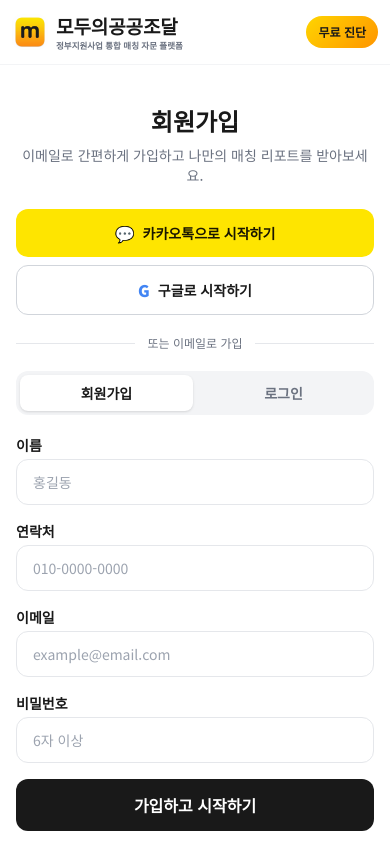
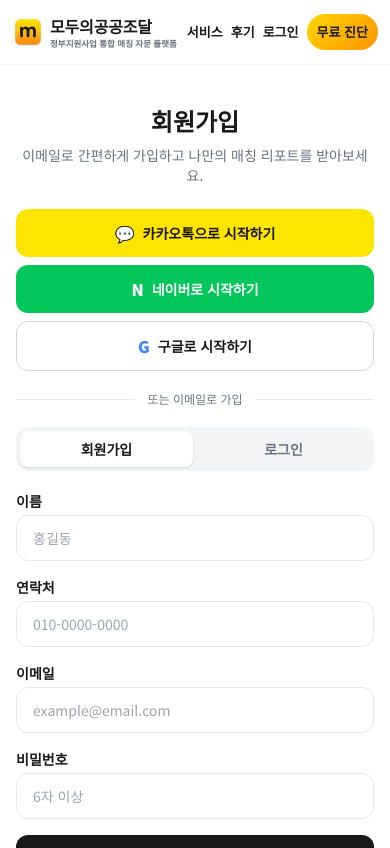
Before and after one commit to ppfa26/PPFA26, a Next.js app: page /signup in a window 390 px wide. Shown: the top 848 px of the page. Built offline with nearby package versions, Linux system fonts and the light colour scheme; no server answers; a web font is replaced by a local one.

Commit message:
모바일 세로모드 헤더 메뉴 표시: 서비스·후기·로그인 버튼 항상 노출 (글자·간격 축소로 좁은 화면 대응)

```diff
--- a/src/app/signup/page.tsx
+++ b/src/app/signup/page.tsx
@@ -39,8 +39,8 @@ function SignupInner() {
     router.push(tier ? `/payment?tier=${tier}` : "/dashboard");
   };
 
-  // 소셜 로그인 (카카오 / 구글) — Supabase OAuth
-  const handleOAuth = async (provider: "kakao" | "google") => {
+  // 소셜 로그인 (카카오 / 네이버 / 구글) — Supabase OAuth
+  const handleOAuth = async (provider: "kakao" | "google", label = "") => {
     setMsg(null);
     setLoading(true);
     try {
@@ -54,17 +54,20 @@ function SignupInner() {
       });
       if (error) {
         setMsg(
-          provider === "kakao"
-            ? "카카오 로그인 연결이 아직 설정되지 않았습니다. 잠시 후 다시 시도해 주세요."
-            : "구글 로그인 연결이 아직 설정되지 않았습니다. 잠시 후 다시 시도해 주세요."
+          `${label || provider} 로그인 연결이 아직 설정되지 않았습니다. 잠시 후 다시 시도해 주세요.`
         );
         setLoading(false);
       }
-      // 성공 시 카카오/구글 페이지로 리다이렉트되므로 별도 처리 불필요
+      // 성공 시 소셜 로그인 페이지로 리다이렉트되므로 별도 처리 불필요
     } catch {
       setMsg("잠시 후 다시 시도해 주세요.");
       setLoading(false);
     }
+  };
+
+  // 네이버는 Supabase 기본 provider가 아니므로 커스텀 처리(안내)
+  const handleNaver = () => {
+    setMsg("네이버 로그인은 곧 연결됩니다. 카카오 또는 구글로 시작해 주세요.");
   };
 
   const handleSubmit = async (e: React.FormEvent) => {
@@ -170,7 +173,7 @@ function SignupInner() {
           <button
             type="button"
             disabled={loading}
-            onClick={() => handleOAuth("kakao")}
+            onClick={() => handleOAuth("kakao", "카카오")}
             className="flex w-full items-center justify-center gap-2 rounded-xl bg-[#FEE500] py-3 text-sm font-bold text-[#191600] transition hover:brightness-95 disabled:opacity-60"
           >
             <span className="text-base">💬</span> 카카오톡으로 시작하기
@@ -178,7 +181,15 @@ function SignupInner() {
           <button
             type="button"
             disabled={loading}
-            onClick={() => handleOAuth("google")}
+            onClick={handleNaver}
+            className="flex w-full items-center justify-center gap-2 rounded-xl bg-[#03C75A] py-3 text-sm font-bold text-white transition hover:brightness-95 disabled:opacity-60"
+          >
+            <span className="text-base font-black">N</span> 네이버로 시작하기
+          </button>
+          <button
+            type="button"
+            disabled={loading}
+            onClick={() => handleOAuth("google", "구글")}
             className="flex w-full items-center justify-center gap-2 rounded-xl border border-gray-300 bg-white py-3 text-sm font-bold text-brand-dark transition hover:bg-gray-50 disabled:opacity-60"
           >
             <span className="text-base font-black text-[#4285F4]">G</span> 구글로 시작하기
--- a/src/components/Header.tsx
+++ b/src/components/Header.tsx
@@ -12,17 +12,17 @@ export default function Header() {
     <header className="sticky top-0 z-50 w-full border-b border-gray-100 bg-white/95 backdrop-blur">
       <div className="mx-auto flex h-16 max-w-6xl items-center justify-between gap-2 px-3 sm:px-5">
         {/* 로고 + 상호명 */}
-        <Link href="/" className="flex items-center gap-2">
+        <Link href="/" className="flex shrink-0 items-center gap-1.5 sm:gap-2">
           <Image
             src="/logo/brand-header.png"
             alt="모두의공공조달 로고"
             width={40}
             height={40}
-            className="h-9 w-9 shrink-0 rounded-[9px] sm:h-10 sm:w-10"
+            className="h-8 w-8 shrink-0 rounded-[9px] xs:h-9 xs:w-9 sm:h-10 sm:w-10"
             priority
           />
           <span className="flex flex-col justify-center">
-            <span className="text-[19px] font-extrabold leading-tight tracking-[-0.005em] text-brand-dark sm:text-[21px]">
+            <span className="text-[16px] font-extrabold leading-tight tracking-[-0.01em] text-brand-dark xs:text-[18px] sm:text-[21px]">
               모두의공공조달
             </span>
             <span
@@ -35,28 +35,28 @@ export default function Header() {
         </Link>
 
         {/* 네비 + CTA */}
-        <nav className="flex shrink-0 items-center gap-1.5 sm:gap-4">
+        <nav className="flex shrink-0 items-center gap-2 xs:gap-2.5 sm:gap-4">
           <Link
             href="/#pricing-section"
-            className="hidden text-sm font-semibold text-brand-dark hover:text-brand-orange sm:block"
+            className="whitespace-nowrap text-[13px] font-semibold text-brand-dark hover:text-brand-orange sm:text-sm"
           >
             서비스
           </Link>
           <Link
             href="/community"
-            className="hidden text-sm font-semibold text-brand-dark hover:text-brand-orange sm:block"
+            className="whitespace-nowrap text-[13px] font-semibold text-brand-dark hover:text-brand-orange sm:text-sm"
           >
             후기
           </Link>
           <Link
             href="/signup"
-            className="hidden text-sm font-semibold text-brand-dark hover:text-brand-orange sm:block"
+            className="whitespace-nowrap text-[13px] font-semibold text-brand-dark hover:text-brand-orange sm:text-sm"
           >
             로그인
           </Link>
           <Link
             href="/diagnosis"
-            className="btn-brand whitespace-nowrap rounded-full px-3 py-2 text-xs sm:px-5 sm:text-sm"
+            className="btn-brand whitespace-nowrap rounded-full px-2.5 py-2 text-[13px] sm:px-5 sm:text-sm"
           >
             무료 진단
           </Link>
```
